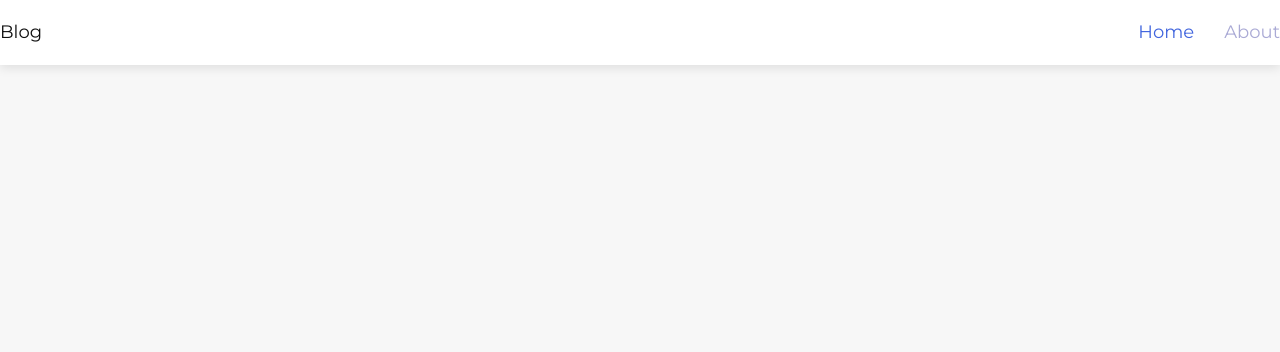
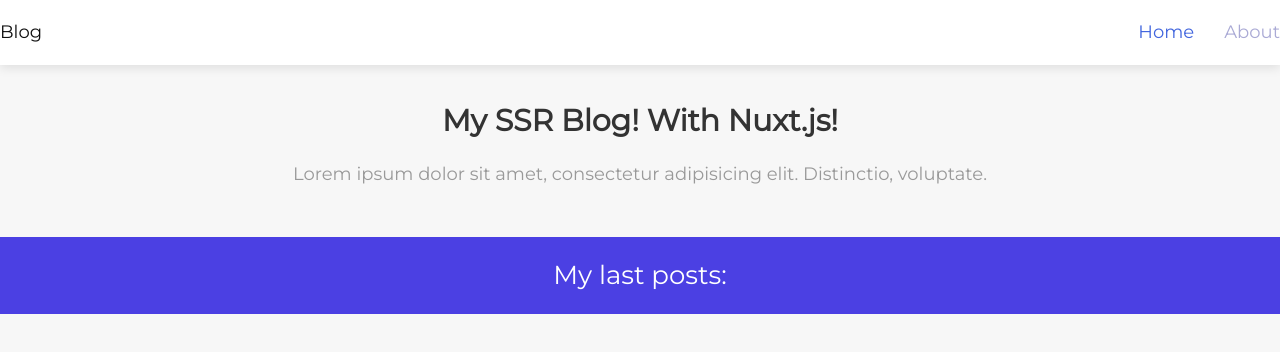
Before and after one commit to zmalakhov/tocode_16_nuxt-1, a Nuxt app: page / in a window 1280 px wide. Shown: the top 352 px of the page. Built offline with nearby package versions, Linux system fonts and the light colour scheme.

Commit message:
#7.2 - Главная страница - Главная страница блога

```diff
--- /dev/null
+++ b/components/Promo.vue
@@ -0,0 +1,23 @@
+<template>
+    <section class="promo">
+      <div class="container">
+        <h1 class="title">My SSR Blog! With Nuxt.js!</h1>
+        <p>Lorem ipsum dolor sit amet, consectetur adipisicing elit. Distinctio, voluptate.</p>
+      </div>
+    </section>
+</template>
+
+<script>
+    export default {
+
+    }
+</script>
+
+<style lang="scss">
+.promo{
+  text-align: center;
+  p{
+    color: #999999;
+  }
+}
+</style>
--- a/pages/index.vue
+++ b/pages/index.vue
@@ -1,14 +1,18 @@
 <template>
   <div class="wrapper-content wrapper-content--fixed">
-
+    <promo/>
+    <intro title="My last posts:"/>
+    <!--posts-->
   </div>
 </template>
 
 <script>
-  import Logo from '~/components/Logo.vue'
+  import promo from '@/components/Promo.vue'
+  import intro from '@/components/UI/Intro.vue'
+
   export default {
-    components:{
-      Logo
+    components: {
+      promo, intro
     }
   }
 </script>
```
